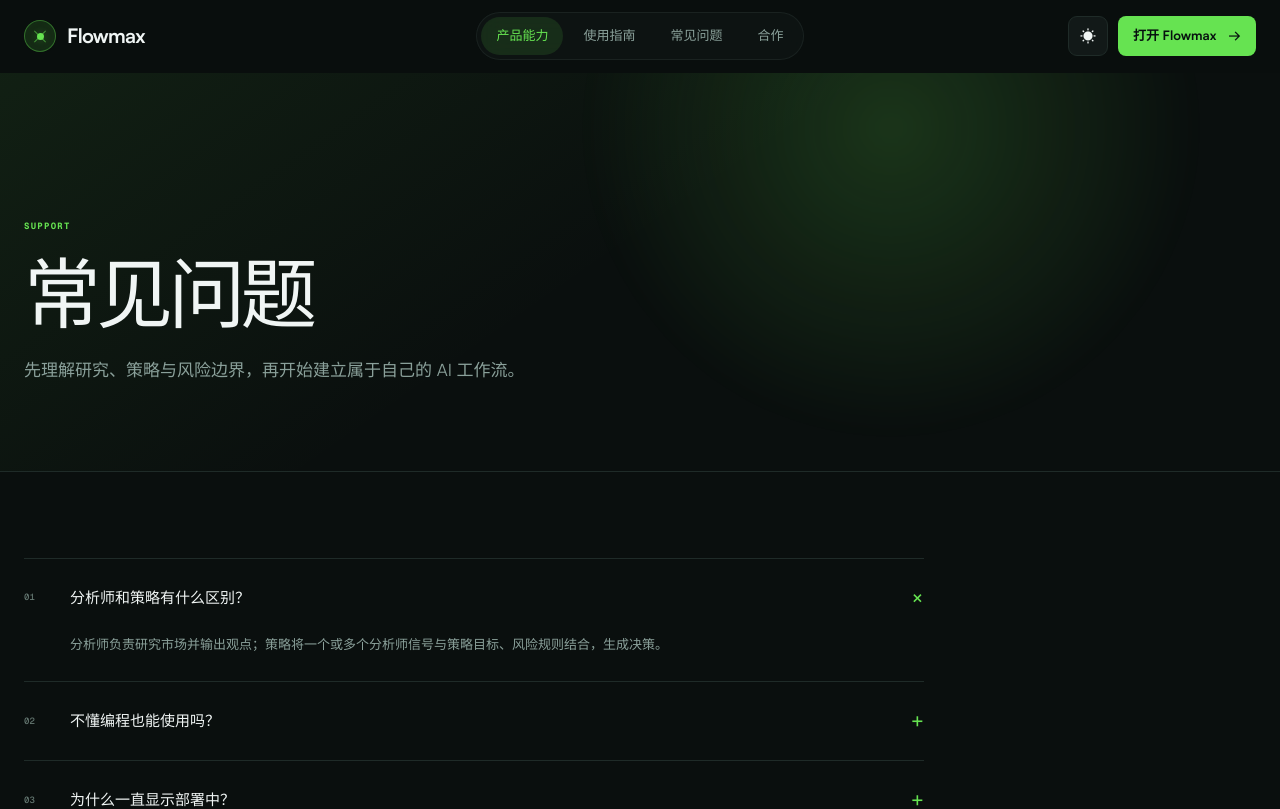
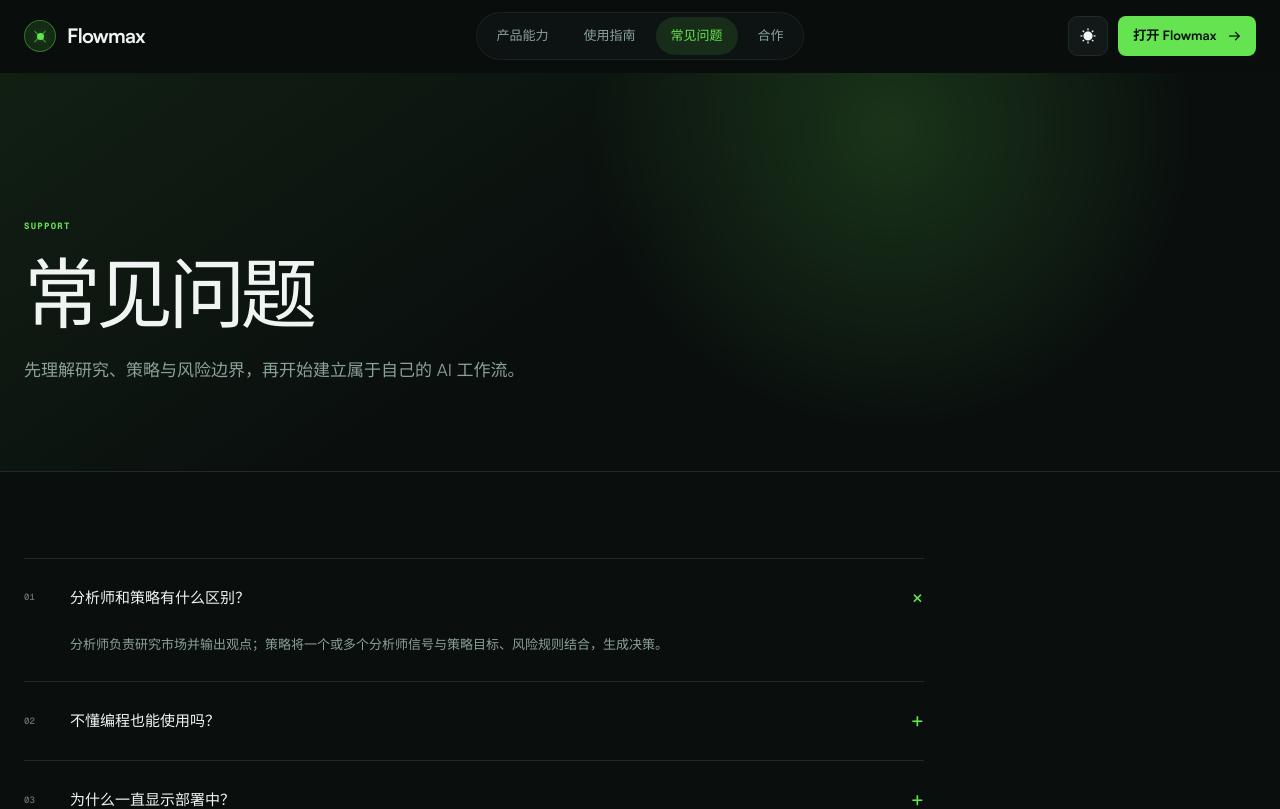
Before and after one commit to FlowmaxAITrade/flowmax-landing-page, a Next.js app: page /faq in a window 1280 px wide. Shown: the top 809 px of the page. Built offline with nearby package versions, Linux system fonts and the light colour scheme.

Commit message:
Fix active navigation state

```diff
--- a/app/globals.css
+++ b/app/globals.css
@@ -308,6 +308,15 @@ summary {
   font-size: 15px;
 }
 
+.mobileMenuInner > a:not(.mobileMenuCta).active {
+  color: var(--primary);
+}
+
+.mobileMenuInner > a:not(.mobileMenuCta).active > span,
+.mobileMenuInner > a:not(.mobileMenuCta).active > i {
+  color: var(--primary);
+}
+
 .mobileMenuInner > a > span,
 .mobileMenuInner > a > i {
   color: var(--muted-foreground);
--- a/app/site-header.tsx
+++ b/app/site-header.tsx
@@ -2,6 +2,7 @@
 
 import { useState } from "react";
 import Link from "next/link";
+import { usePathname } from "next/navigation";
 
 const navigation = [
   ["产品能力", "/#product"],
@@ -20,6 +21,12 @@ function toggleTheme() {
 
 export default function SiteHeader() {
   const [menuOpen, setMenuOpen] = useState(false);
+  const pathname = usePathname();
+
+  function isActive(href: string) {
+    if (href.startsWith("/#")) return pathname === "/";
+    return pathname === href || pathname.startsWith(`${href}/`);
+  }
 
   return (
     <header className="siteHeader">
@@ -29,7 +36,7 @@ export default function SiteHeader() {
           <span className="brandName">Flowmax</span>
         </Link>
         <div className="navLinks">
-          {navigation.map(([label, href], index) => <a className={index === 0 ? "active" : undefined} href={href} key={href}>{label}</a>)}
+          {navigation.map(([label, href]) => <a className={isActive(href) ? "active" : undefined} href={href} key={href}>{label}</a>)}
         </div>
         <div className="navActions">
           <button className="themeToggle" type="button" onClick={toggleTheme} aria-label="切换深浅色主题">
@@ -42,7 +49,7 @@ export default function SiteHeader() {
       </nav>
       <div className={`mobileMenu ${menuOpen ? "isOpen" : ""}`} id="mobile-navigation">
         <div className="shell mobileMenuInner">
-          {navigation.map(([label, href], index) => <a href={href} key={href} onClick={() => setMenuOpen(false)}><span>{String(index + 1).padStart(2, "0")}</span>{label}<i>→</i></a>)}
+          {navigation.map(([label, href], index) => <a className={isActive(href) ? "active" : undefined} href={href} key={href} onClick={() => setMenuOpen(false)}><span>{String(index + 1).padStart(2, "0")}</span>{label}<i>→</i></a>)}
           <a className="mobileMenuCta" href="https://flowmax.com/" target="_blank" rel="noreferrer">开始使用 Flowmax <span>→</span></a>
         </div>
       </div>
```
